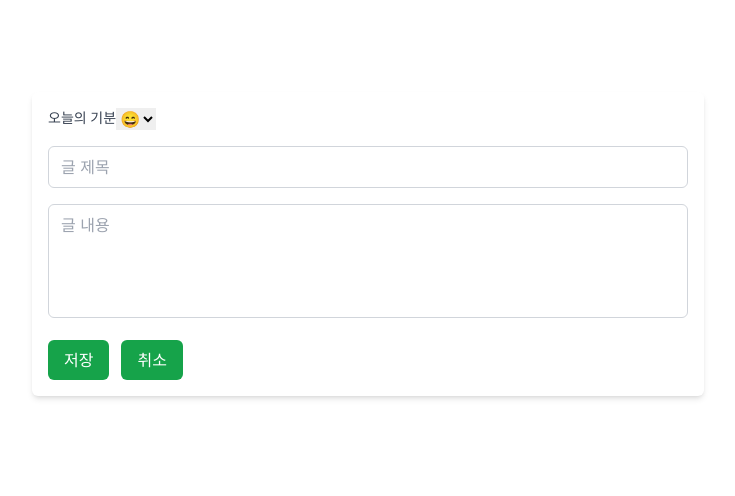
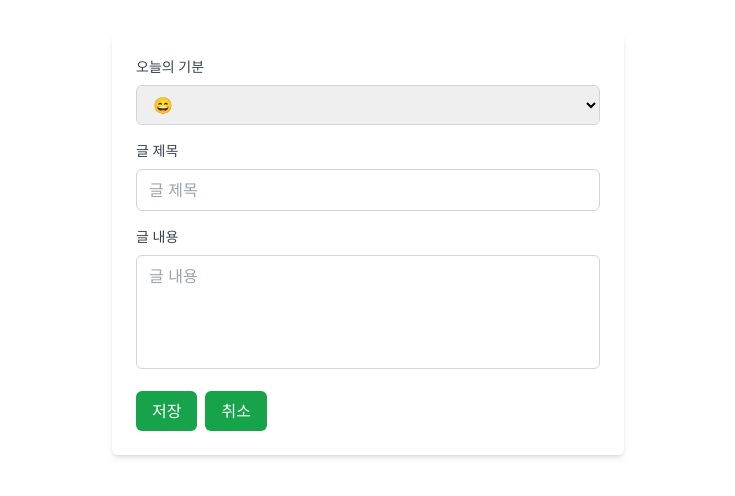
Before and after one commit to leeheezin/diary, a Next.js app: page /write in a window 1280 px wide. Shown: the part 156-652 px from the top of the page, without its empty margins (272-1007 px from the left). Built offline with nearby package versions, Linux system fonts and the light colour scheme.

Commit message:
스타일수정

```diff
--- a/app/login/page.tsx
+++ b/app/login/page.tsx
@@ -31,7 +31,7 @@ const Login = () => {
   };
 
   return (
-    <div className="flex min-h-screen items-center justify-center bg-gray-100">
+    <div className="flex min-h-screen items-center justify-center bg-gray-100 px-5">
       <div className="w-full max-w-md p-6 bg-white rounded-md shadow-md">
         <h2 className="text-2xl font-bold mb-4">로그인</h2>
         <form onSubmit={handleLogin}>
--- a/app/page.tsx
+++ b/app/page.tsx
@@ -3,11 +3,11 @@ import React, { useState, useEffect } from 'react';
 import { useRouter } from 'next/navigation';
 import Cancel from '@/src/components/Cancel';
 import DiaryWriteButton from '@/src/components/Header';
-import UserGreeting from '@/src/components/UserGreeting';
 import SearchBar from '@/src/components/SearchBar';
 import DiaryList from '@/src/components/DiaryList';
 import Link from 'next/link';
 import { FiCheckCircle } from 'react-icons/fi';
+import Logout from '@/src/components/Logout';
 
 interface DiaryEntry {
   _id: string;
@@ -103,42 +103,42 @@ const Home: React.FC = () => {
     <main className="flex flex-col items-center p-6 bg-gray-100 min-h-screen">
       {user ? (
         <>
-          <div className='flex'>
-            <UserGreeting user={user} handleLogout={handleLogout} />
-            <Cancel id={user.userId} />
+          <div className="flex items-center w-full p-2 mb-4 justify-between">
+            <p className='flex-grow-2 basis-2/3'><strong className='text-green-600'>{user.username}</strong>님</p>
+            <div className='flex justify-between w-2/5'>
+              <Logout handleLogout={handleLogout} />
+              <Cancel id={user.userId} />
+            </div>
           </div>
           <h1 className="text-4xl font-bold text-green-600 mb-4">Diary</h1>
-
           <DiaryWriteButton />
-
           <SearchBar searchTerm={searchTerm} setSearchTerm={setSearchTerm} handleSearch={handleSearch} />
           <DiaryList data={data} loading={loading} />
         </>
       ) : (
         <>
           <div className="flex flex-col items-center justify-center text-center mb-8">
-            <h1 className="text-4xl font-bold text-green-600 mb-4">Welcome to My Diary</h1>
-            <p className="text-lg text-gray-700 mb-6">Sign up or log in to start writing your daily diary entries and keep track of your memories!</p>
-            <div className="flex gap-4 mb-4">
-              <Link href="/login" className="text-blue-500 hover:underline">로그인</Link>
-              <Link href="/signup" className="text-blue-500 hover:underline">회원가입</Link>
+            <h1 className="text-4xl font-bold text-green-600 mb-4">Diary</h1>
+            <div className="flex gap-4 font-bold">
+              <Link href="/login" className="text-green-500 hover:underline">로그인</Link>
+              <Link href="/signup" className="text-green-500 hover:underline">회원가입</Link>
             </div>
           </div>
           <div className="grid grid-cols-1 md:grid-cols-3 gap-6">
             <div className="flex flex-col items-center bg-white p-6 rounded-lg shadow-md">
               <FiCheckCircle className="text-green-600 text-4xl mb-4" />
-              <h2 className="text-2xl font-bold mb-2">Daily Entries</h2>
-              <p className="text-gray-600">Write and save your daily thoughts and experiences.</p>
+              <h2 className="text-2xl font-bold mb-2">일상 기록</h2>
+              <p className="text-gray-600">매일의 생각과 경험을 기록하고 저장하기</p>
             </div>
             <div className="flex flex-col items-center bg-white p-6 rounded-lg shadow-md">
               <FiCheckCircle className="text-green-600 text-4xl mb-4" />
-              <h2 className="text-2xl font-bold mb-2">Organize Your Thoughts</h2>
-              <p className="text-gray-600">Easily search and find past entries to reflect on your memories.</p>
+              <h2 className="text-2xl font-bold mb-2">생각 정리</h2>
+              <p className="text-gray-600">과거의 일기를 쉽게 검색하고 추억 돌아보기</p>
             </div>
             <div className="flex flex-col items-center bg-white p-6 rounded-lg shadow-md">
               <FiCheckCircle className="text-green-600 text-4xl mb-4" />
-              <h2 className="text-2xl font-bold mb-2">Stay Consistent</h2>
-              <p className="text-gray-600">Keep up with your daily writing habit and never miss a day.</p>
+              <h2 className="text-2xl font-bold mb-2">꾸준함 유지</h2>
+              <p className="text-gray-600">매일 일기를 작성하는 습관을 들이기</p>
             </div>
           </div>
         </>
--- a/app/signup/page.tsx
+++ b/app/signup/page.tsx
@@ -31,7 +31,7 @@ const Signup = () => {
   };
 
   return (
-    <div className="flex min-h-screen items-center justify-center bg-gray-100">
+    <div className="flex min-h-screen items-center justify-center bg-gray-100 px-5">
       <div className="w-full max-w-md p-6 bg-white rounded-md shadow-md">
         <h2 className="text-2xl font-bold mb-4">회원가입</h2>
         <form onSubmit={handleSignup}>
--- a/app/write/page.tsx
+++ b/app/write/page.tsx
@@ -1,17 +1,17 @@
 // /app/write/page.tsx
 
 import React from 'react';
-import Link from 'next/link'
+import Link from 'next/link';
 
 const Write = () => {
     return (
-        <div className="flex min-h-screen items-center justify-center">
-            <div className="w-full max-w-2xl">
+        <div className="flex min-h-screen items-center justify-center p-4 sm:p-6">
+            <div className="w-full max-w-lg">
                 <h4 className="sr-only">오늘의 일기</h4>
-                <form action="/api/post/write" method='POST' className="bg-white shadow-md rounded-md p-4">
-                    <div className="mb-4 flex">
-                        <label htmlFor="emoji" className="block text-sm font-medium text-gray-700">오늘의 기분</label>
-                        <select name="emoji" id="emoji">
+                <form action="/api/post/write" method="POST" className="bg-white shadow-md rounded-md p-4 sm:p-6">
+                    <div className="mb-4">
+                        <label htmlFor="emoji" className="block text-sm font-medium text-gray-700 mb-2">오늘의 기분</label>
+                        <select name="emoji" id="emoji" className="w-full px-3 py-2 border border-gray-300 rounded-md focus:outline-none focus:border-blue-500">
                             <option value="😄">😄</option>
                             <option value="🥲">🥲</option>
                             <option value="😡">😡</option>
@@ -19,20 +19,21 @@ const Write = () => {
                         </select>
                     </div>
                     <div className="mb-4">
-                        <label htmlFor="title" className="block text-sm font-medium text-gray-700"></label>
-                        <input type="text" id="title" name='title' placeholder='글 제목' className="w-full px-3 py-2 border border-gray-300 rounded-md focus:outline-none focus:border-blue-500" />
+                        <label htmlFor="title" className="block text-sm font-medium text-gray-700 mb-2">글 제목</label>
+                        <input type="text" id="title" name="title" placeholder="글 제목" className="w-full px-3 py-2 border border-gray-300 rounded-md focus:outline-none focus:border-blue-500" />
                     </div>
                     <div className="mb-4">
-                        <label htmlFor="content" className="block text-sm font-medium text-gray-700"></label>
-                        <textarea id="content" name='content' placeholder='글 내용' rows={4} className="w-full px-3 py-2 border border-gray-300 rounded-md resize-none focus:outline-none focus:border-blue-500"></textarea>
+                        <label htmlFor="content" className="block text-sm font-medium text-gray-700 mb-2">글 내용</label>
+                        <textarea id="content" name="content" placeholder="글 내용" rows={4} className="w-full px-3 py-2 border border-gray-300 rounded-md resize-none focus:outline-none focus:border-blue-500"></textarea>
                     </div>
-                    <div className="flex gap-1 items-center bg-white">
-                        <button type='submit' className="bg-green-600 hover:bg-green-700 text-white px-4 py-2 rounded-md">저장</button>
-                        <Link href="/" className="mx-2 bg-green-600 hover:bg-green-700 text-white px-4 py-2 rounded-md">취소</Link>
+                    <div className="flex sm:flex-row gap-2">
+                        <button type="submit" className="bg-green-600 hover:bg-green-700 text-white px-4 py-2 rounded-md">저장</button>
+                        <Link href="/" className="bg-green-600 hover:bg-green-700 text-white px-4 py-2 rounded-md text-center">취소</Link>
                     </div>
                 </form>
             </div>
         </div>
     );
 };
+
 export default Write;
--- a/src/components/Cancel.tsx
+++ b/src/components/Cancel.tsx
@@ -27,7 +27,7 @@ const Cancel: React.FC<CancelProps> = ({ id }) => {
     };
 
     return (
-        <button onClick={handleCancel} className='text=sm'>
+        <button onClick={handleCancel} className='text-sm'>
             회원탈퇴
         </button>
     );
--- /dev/null
+++ b/src/components/Logout.tsx
@@ -0,0 +1,14 @@
+import React from 'react';
+
+
+interface UserGreetingProps {
+  handleLogout: () => void;
+}
+
+const Logout: React.FC<UserGreetingProps> = ({ handleLogout }) => (
+    <button onClick={handleLogout} className="text-sm">
+      로그아웃
+    </button>
+);
+
+export default Logout;
--- a/src/components/Update.tsx
+++ b/src/components/Update.tsx
@@ -84,7 +84,7 @@ const Update: React.FC<UpdateProps> = ({ editData }) => {
                             name="_id"
                             defaultValue={editData._id.toString()}
                         />
-                        <label htmlFor="emoji" className="block text-sm font-medium text-gray-700">오늘의 기분</label>
+                        <label htmlFor="emoji" className="block text-sm font-medium text-gray-700 mb-2">오늘의 기분</label>
                         <select name="emoji" id="emoji" value={emoji} onChange={handleChange}>
                             <option value="😄">😄</option>
                             <option value="🥲">🥲</option>
```
Also changed, not shown: src/components/UserGreeting.tsx (deleted, +0 -21 lines).
